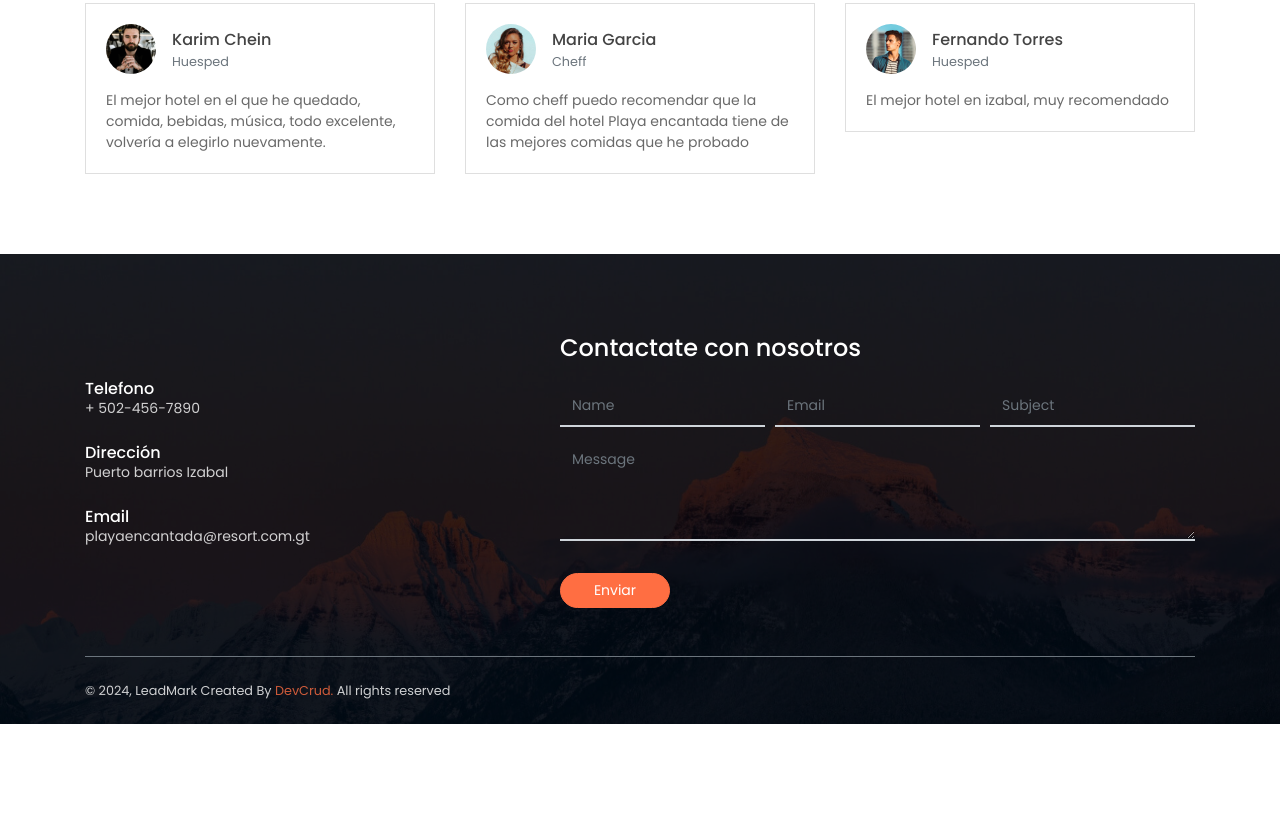
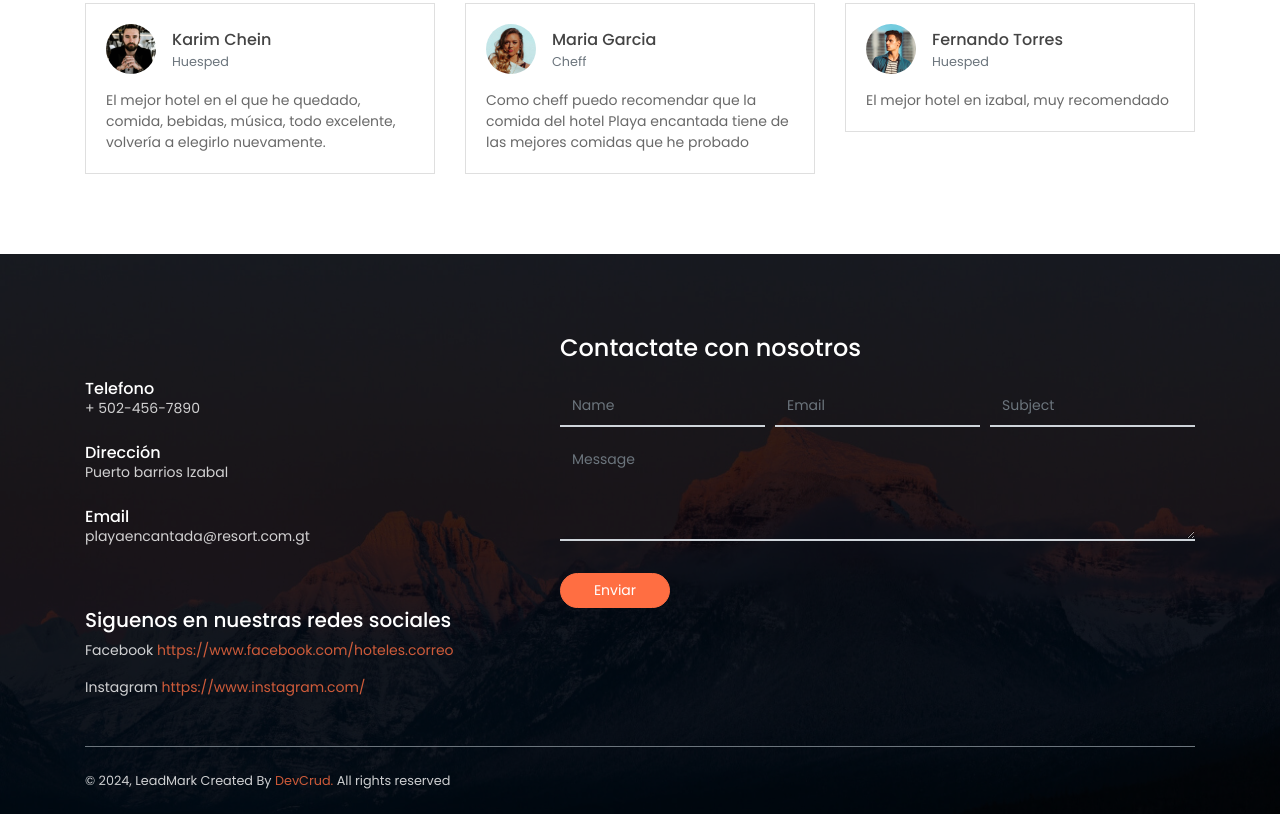
Before and after one commit to Tanya11/PaginaHotel, a plain HTML site: page index.html in a window 1280 px wide. Shown: the part 4146-4960 px from the top of the page. Before the commit the page ends 4870 px from the top, so only its background shows below. Drawn offline with Linux system fonts and the light colour scheme.

Commit message:
Agregacion redes sociales

```diff
--- a/index.html
+++ b/index.html
@@ -463,10 +463,17 @@
                             <div class="form-group col-12 mb-0">
                                 <button type="submit" class="btn btn-primary rounded w-md mt-3">Enviar</button>
                             </div>
+
+
+
                         </div>
+
                     </form>
-                </div>
+                     </div>
             </div>
+            <h5>Siguenos en nuestras redes sociales</h5>
+            <p>Facebook  <a href="https://www.facebook.com/hoteles.correo">https://www.facebook.com/hoteles.correo</a></p>
+            <p>Instagram  <a href="https://www.instagram.com/">https://www.instagram.com/</a></p>
             <!-- Page Footer -->
             <footer class="mt-5 py-4 border-top border-secondary">
                 <p class="mb-0 small">&copy; <script>document.write(new Date().getFullYear())</script>, LeadMark Created By <a href="https://www.devcrud.com" target="_blank">DevCrud.</a>  All rights reserved </p>
```
